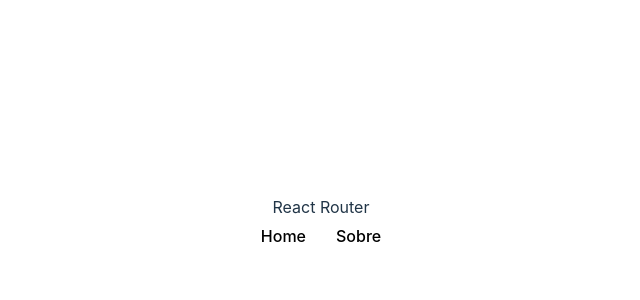
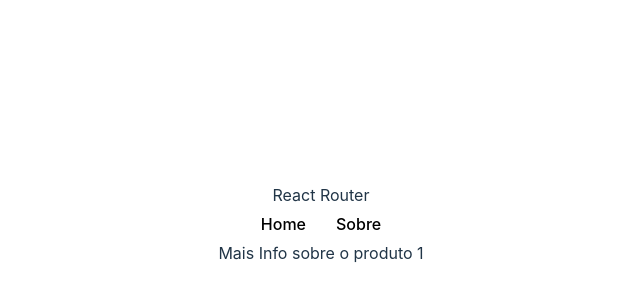
Before and after one commit to ianloron00/ReactRouterDom, a React (Vite) app: page /products/1/info in a window 1280 px wide. Shown: the part 176-476 px from the top of the page, without its empty margins (319-959 px from the left). Built offline with nearby package versions, Linux system fonts and the light colour scheme.

Commit message:
Nested Routes

```diff
--- a/src/App.jsx
+++ b/src/App.jsx
@@ -4,6 +4,8 @@
 import About from './pages/About'
 import Navbar from './components/Navbar'
 import Product from './pages/Product'
+import Info from './pages/Info'
+
 function App() {
   return (
     <div className="App">
@@ -13,6 +15,7 @@
         <Routes>
           <Route path="/" element={<Home />} />
           <Route path="/about" element={<About />} />
+          <Route path="/products/:id/info" element={<Info />} />
           <Route path="/products/:id" element={<Product />} />
         </Routes>
       </BrowserRouter>
--- /dev/null
+++ b/src/pages/Info.jsx
@@ -0,0 +1,11 @@
+import { useParams } from 'react-router-dom'
+
+const Info = () => {
+  const { id } = useParams()
+
+  return (
+    <div>Mais Info sobre o produto { id }</div>
+  )
+}
+
+export default Info
--- a/src/pages/Product.jsx
+++ b/src/pages/Product.jsx
@@ -1,5 +1,6 @@
 import { useParams } from "react-router-dom"
 import { useFetch } from '../hooks/useFetch'
+import { Link } from "react-router-dom"
 
 const Product = () => {
   // Rota Dinâmica
@@ -16,6 +17,8 @@
         <div>
           <h1>{ product.name }</h1>
           <p>R${ product.price }</p>
+          {/* Nested routes */}
+          <Link to={`info`}>Mais info</Link>
         </div>
       )}
     </>
```
